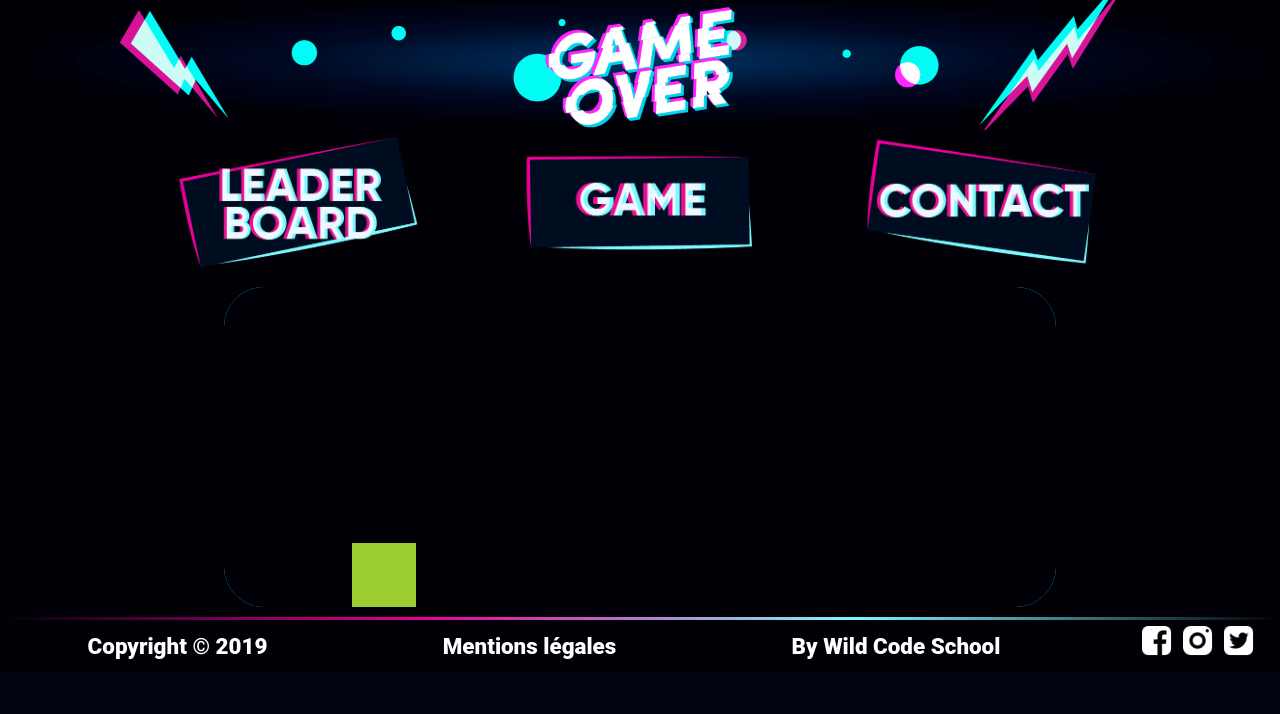
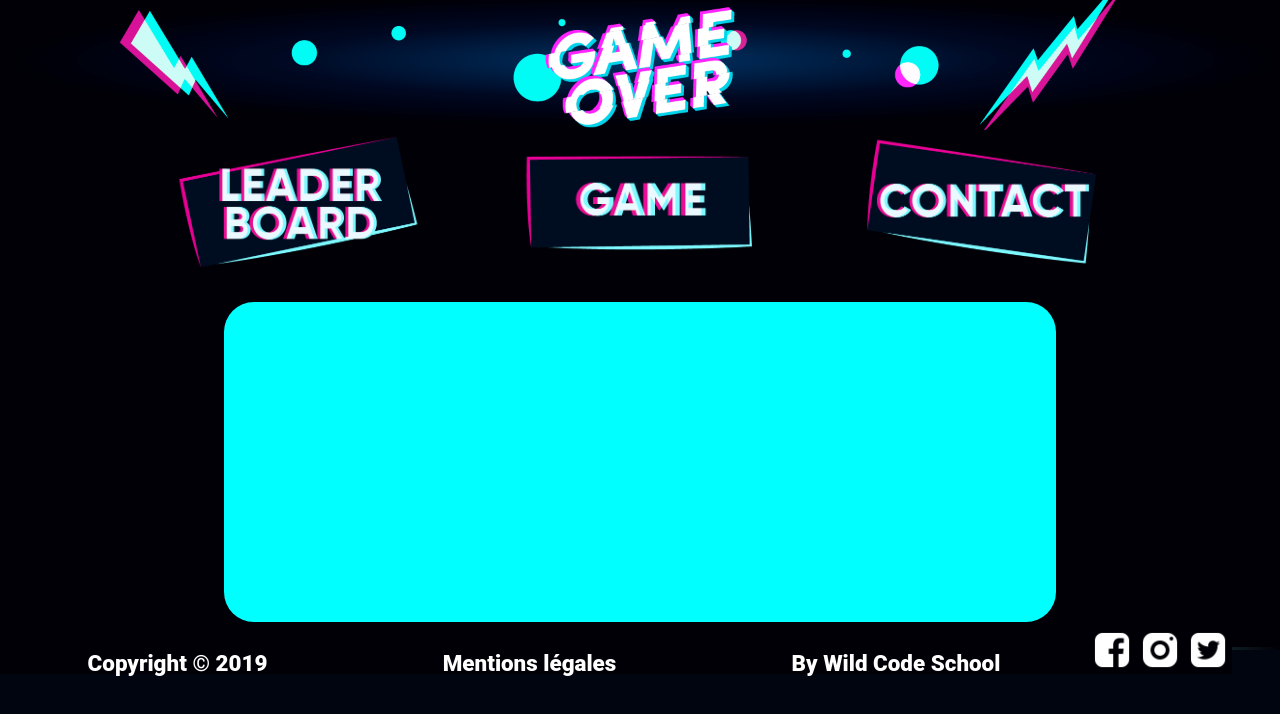
Before and after one commit to WildCodeSchool/lille-0919-js-projet2-runner, a React (Create React App) app in the folder frontend/: page / in a window 1280 px wide. Shown: the top 714 px of the page. Built offline with nearby package versions, Linux system fonts and the light colour scheme.

Commit message:
modif footer

```diff
--- a/frontend/src/components/Footer.jsx
+++ b/frontend/src/components/Footer.jsx
@@ -29,7 +29,7 @@ function Footer() {
           </ul>
         </div>
 
-        <div>
+        <div className="logo">
           <img
             src="facebook_icon.png"
             className="facebook-logo"
--- a/frontend/src/components/style/Footer.scss
+++ b/frontend/src/components/style/Footer.scss
@@ -21,9 +21,13 @@
 
 .footer {
   display: flex;
+  position: fixed;
+  max-height: 3%;
   flex-direction: row;
   justify-content: space-between;
+  align-items: end;
   color: white;
+  height: 10vh;
   font-weight: bold;
   font-size: 1.4em;
   .nav {
@@ -32,6 +36,9 @@
     justify-content: space-around;
     align-items: center;
     width: 85vw;
+  }
+  .logo {
+    display: flex;
   }
   a {
     text-decoration: none;
--- a/frontend/src/components/style/Map.scss
+++ b/frontend/src/components/style/Map.scss
@@ -4,13 +4,14 @@
   flex-flow: wrap row;
   width: 832px;
   height: 320px;
-  border-radius: 40px;
-  margin: 10px auto;
+  border-radius: 30px;
+  margin: 25px auto;
   background-color: aqua;
   overflow: hidden;
 
   div {
     width: 64px;
     height: 64px;
+    background-color: transparent;
   }
 }
```
